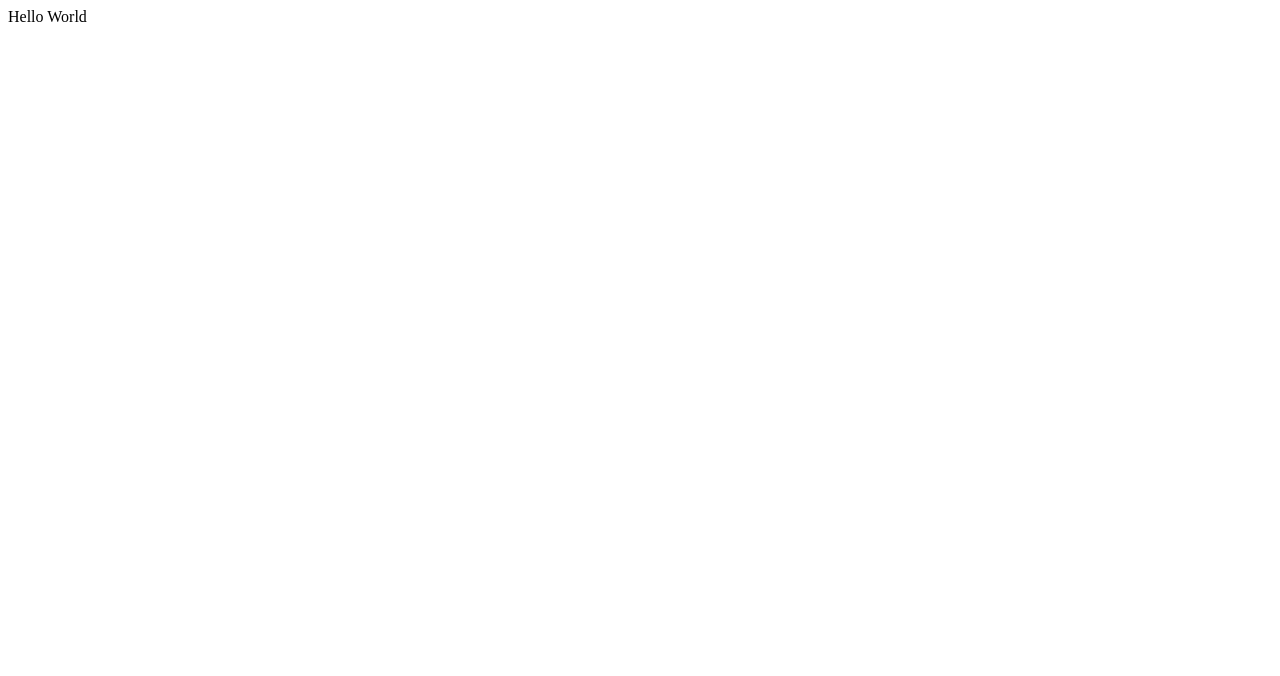
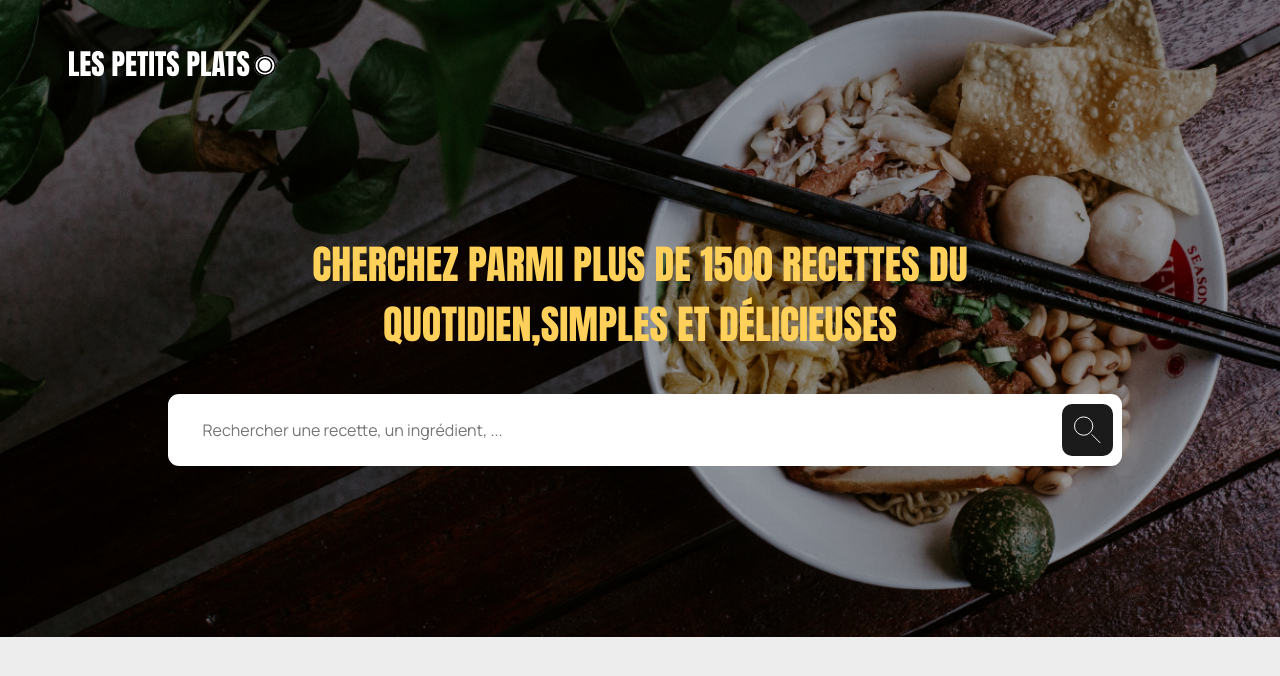
Before and after one commit to yusin99/lespetitsplats, a website: page index.html in a window 1280 px wide. Drawn offline with Linux system fonts and the light colour scheme.

Commit message:
Header section initial styling

```diff
--- /dev/null
+++ b/assets/css/header-style.css
@@ -0,0 +1,83 @@
+header > img {
+    width: 100%;
+    object-fit: cover;
+    height: 100%;
+}
+
+header {
+    height: 637px;
+    width: 100%;
+    position: relative;
+}
+
+.header__container {
+    position: absolute;
+    height: 100%;
+    padding: 51px 69px;
+    width: 100%;
+}
+
+.header__body {
+    height: 100%;
+    display: flex;
+    align-items: center;
+    justify-content: center;
+    gap: 40px;
+    flex-direction: column;
+}
+
+.header__body form input[type="text"] {
+    padding: 0 35px;
+    width: 100%;
+    height: 72px;
+    padding-right: 70px;
+    font-size: 16px;
+    border: none;
+    border-radius: 11px;
+    max-width: 954px;
+}
+
+.header__body form {
+    display: flex;
+    align-items: center;
+    justify-content: center;
+    width: 100%;
+}
+
+.header__body form button img {
+    height: 28px;
+    transition: filter 0.7s ease-in-out;
+    width: 27px;
+}
+
+.header__body form button {
+    cursor: pointer;
+    margin-left: -60px;
+    width: 51px;
+    height: 52px;
+    display: flex;
+    justify-content: center;
+    align-items: center;
+    background-color: var(--black);
+    border: none;
+    border-radius: 10px;
+    transition: background-color 0.7s ease-in-out;
+}
+
+.header__body form button:hover > img {
+    filter: brightness(0) saturate(0%);
+}
+
+.header__body form button:hover {
+    background-color: var(--yellow);
+}
+
+.header__body h2 {
+    font-family: "Anton", sans-serif;
+    color: var(--yellow);
+    font-size: 40px;
+    font-weight: 400;
+    text-align: center;
+    width: 100%;
+    max-width: 700px;
+}
--- a/assets/css/style.css
+++ b/assets/css/style.css
@@ -0,0 +1,28 @@
+@import url('https://fonts.googleapis.com/css2?family=Anton&family=Manrope:wght@400;500;700&display=swap');
+
+:root {
+	--yellow: #FFD15B;
+	--black: #1B1B1B;
+	--light-grey: #C6C6C6;
+	--background-color: #FAFAFA;
+	--grey_main: #7A7A7A;
+	--grey: #EDEDED;
+}
+
+* {
+	padding: 0;
+	margin: 0;
+
+	font-family: 'Manrope', sans-serif;
+	color: var(--black);
+
+	box-sizing: border-box;
+}
+
+body {
+	background-color: var(--grey);
+}
+
+a {
+	text-decoration: none;
+}
--- a/index.html
+++ b/index.html
@@ -1,11 +1,35 @@
 <!DOCTYPE html>
-<html lang="en">
+<html lang="fr">
 <head>
     <meta charset="UTF-8">
     <meta name="viewport" content="width=device-width, initial-scale=1.0">
-    <title>Document</title>
+    <link rel="stylesheet" href="./assets/css/style.css" />
+    <link rel="stylesheet" href="./assets/css/header-style.css" />
+    <title>Les Petits Plats</title>
 </head>
 <body>
-    Hello World
+    <header>
+        <div class="header__container">
+            <img src="./assets/images/Logo.svg" alt="Logo image" />
+            <div class="header__body">
+                <h2>
+                    CHERCHEZ PARMI PLUS DE 1500 RECETTES DU
+                    QUOTIDIEN,SIMPLES ET DÉLICIEUSES
+                </h2>
+                <form>
+                    <input
+                        type="text"
+                        name="search"
+                        id="search"
+                        placeholder="Rechercher une recette, un ingrédient, ..."
+                    />
+                    <button>
+                        <img src="./assets/images/Loupe.svg" alt="Search image" />
+                    </button>
+                </form>
+            </div>
+        </div>
+        <img src="./assets/images/background.jpg" alt="Header background image" />
+    </header>
 </body>
 </html>
```
